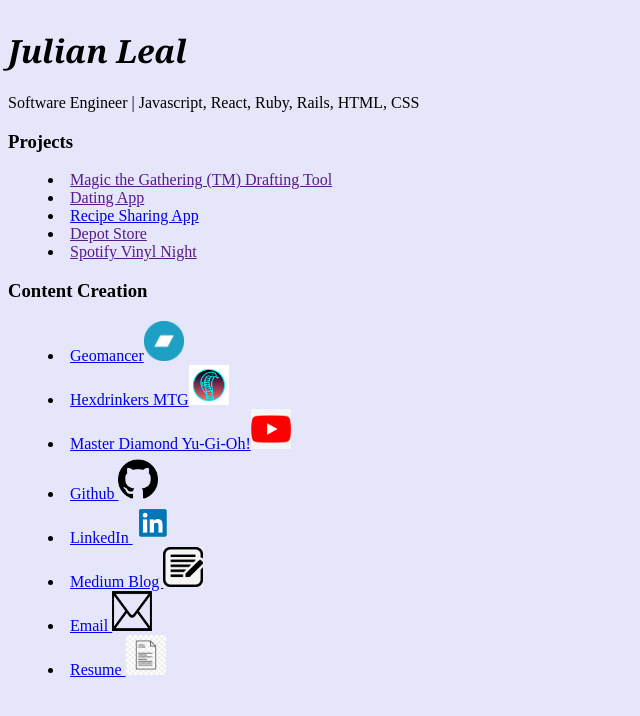
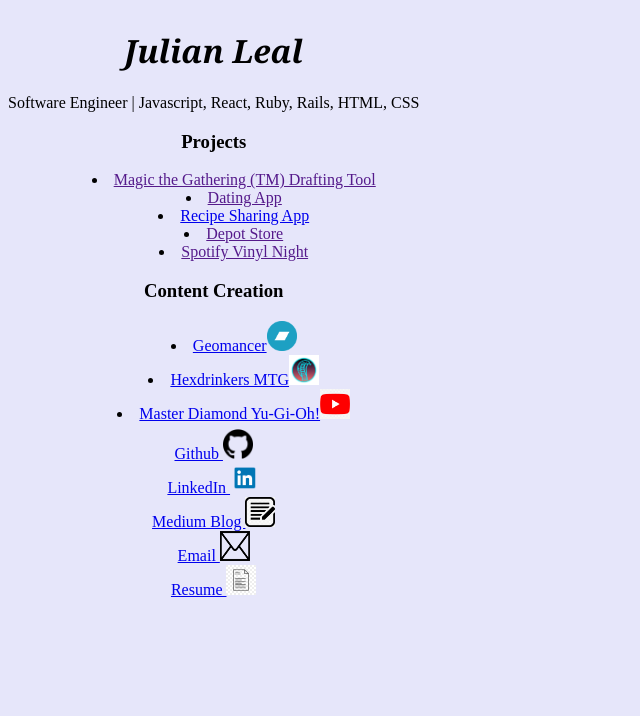
Before and after one commit to julianleal72/julianleal72.github.io, a plain HTML site: page index.html in a window 1280 px wide. Shown: the whole page, without its empty margins (0-640 px from the left). Drawn offline with Linux system fonts and the light colour scheme.

Commit message:
styling 2

```diff
--- a/index.html
+++ b/index.html
@@ -75,34 +75,29 @@
       </div>
       <!-- <h3>Where to find me</h3> -->
       <div class="linkbar">
-        <ul>
-          <li>
+          <div>
             <a href="https://github.com/julianleal72" target="_blank"
               >Github
               <img src="/img/github.png" alt="Github" class="linkpic" />
-            </a>
-          </li>
-          <li>
+            </a></div>
+            <div>
             <a href="www.linkedin.com/in/julianleal72" target="_blank"
               >LinkedIn
               <img src="/img/linkedin.png" alt="LinkedIn" class="linkpic" />
-            </a>
-          </li>
-          <li>
+            </a></div>
+            <div>
             <a href="https://medium.com/@julianleal1997" target="_blank"
               >Medium Blog
               <img src="/img/blog.jpg" alt="Medium" class="linkpic" />
-            </a>
-          </li>
-          <li>
+            </a></div>
+            <div>
             <a
               href="mailto:julianleal1997@gmail.com?Subject=Website"
               target="_blank"
               >Email
               <img src="/img/mail.png" alt="Email Me" class="linkpic" />
-            </a>
-          </li>
-          <li>
+            </a></div>
+            <div>
             <a href="/img/JulianLealResume.pdf" target="_blank"
               >Resume
               <img
@@ -110,8 +105,7 @@
                 alt="Get a Copy of My Resume"
                 class="linkpic"
               />
-            </a>
-          </li>
+            </a></div>
         </ul>
       </div>
     </div>
--- a/style.css
+++ b/style.css
@@ -1,6 +1,6 @@
 .linkpic {
-    height: 40px;
-    width: 40px;
+    height: 30px;
+    width: 30px;
 }
 
 h1 {
@@ -31,4 +31,5 @@
     position: absolute;
     margin-left: auto;
     margin-right: auto;
+    text-align: center;
 }
```
